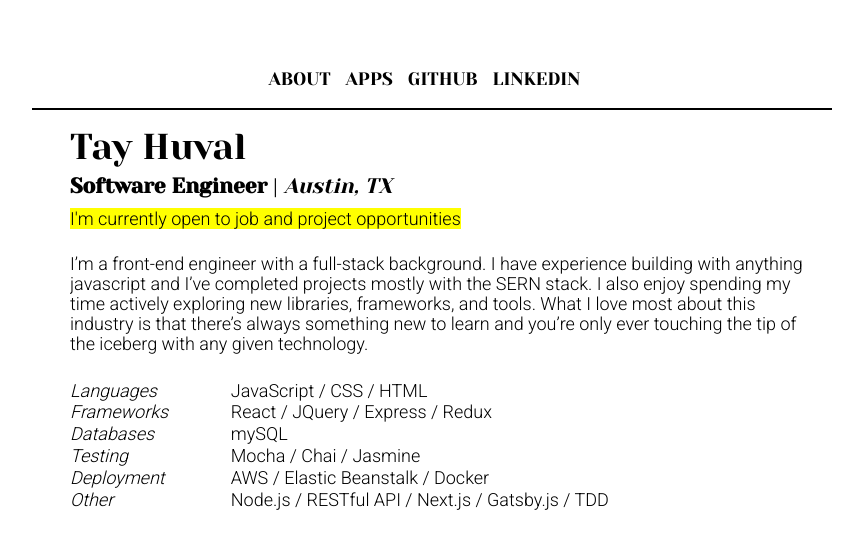
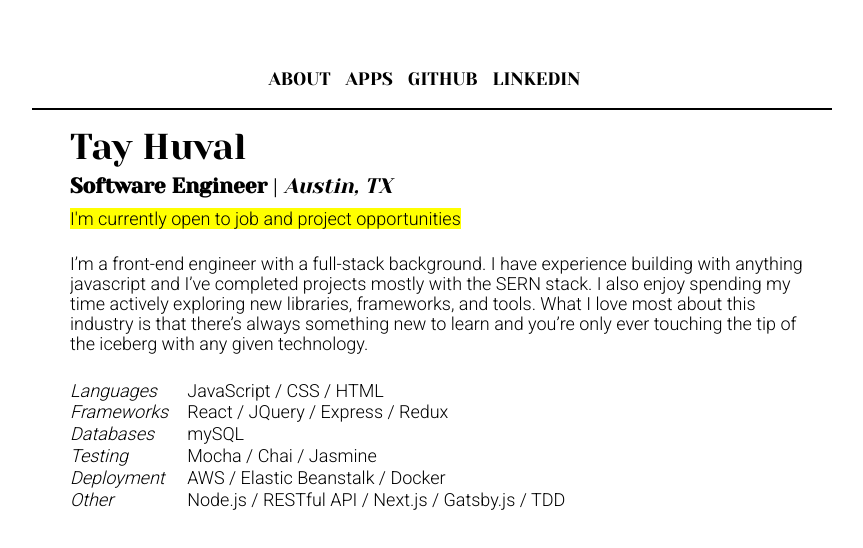
Before and after one commit to taylormleigh/tayMade, a Next.js app: page / in a window 1280 px wide. Shown: the top 548 px of the page, without its empty margins (208-1071 px from the left). Built offline with nearby package versions, Linux system fonts and the light colour scheme.

Commit message:
table styling

```diff
--- a/styles.css
+++ b/styles.css
@@ -460,7 +460,7 @@ table {
   /* margin-bottom: 1.45rem; */
   /* line-height: 1.45rem; */
   border-collapse: collapse;
-  width: 100%;
+  /* width: 100%; */
 }
 fieldset {
   margin-left: 0;
@@ -617,7 +617,7 @@ th {
   -moz-font-feature-settings: "tnum";
   -ms-font-feature-settings: "tnum";
   -webkit-font-feature-settings: "tnum";
-  padding-left: 0.5rem;
+  padding-left: 18px;
   /* padding-right: 0.96667rem; */
   /* padding-top: 0.725rem; */
   /* padding-bottom: calc(0.725rem - 1px); */
```
